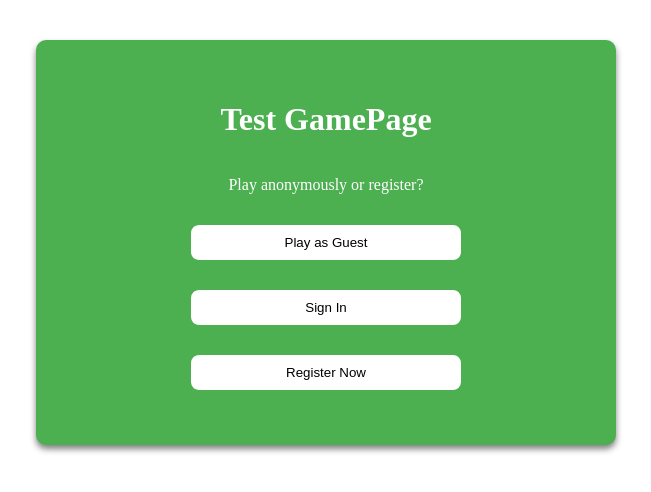
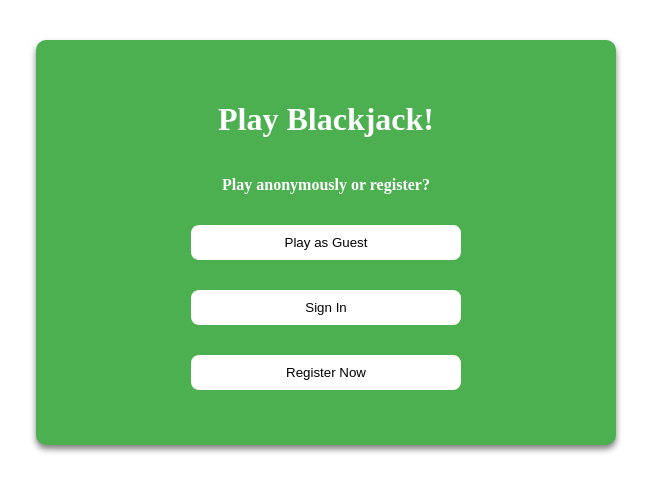
Before and after one commit to Andrew-Hanson/Andrew-Hanson.github.io, a plain HTML site: page index.html in a window 1280 px wide. Shown: the whole page, without its empty margins (314-965 px from the left). Drawn offline with Linux system fonts and the light colour scheme.

Commit message:
edit titlepage title

```diff
--- a/index.html
+++ b/index.html
@@ -18,6 +18,10 @@
             border-radius: 10px;
             box-shadow: 0 4px 6px rgba(0, 0, 0, 0.5);
             text-align: center;
+        }
+
+        p {
+            font-weight: 600;
         }
 
         button{
@@ -99,7 +103,7 @@
 
 <body>
     <main>
-        <h1> Test GamePage </h1>
+        <h1>Play Blackjack!</h1>
 
         <div id="player-select">
             <p> Play anonymously or register?</p>
```
